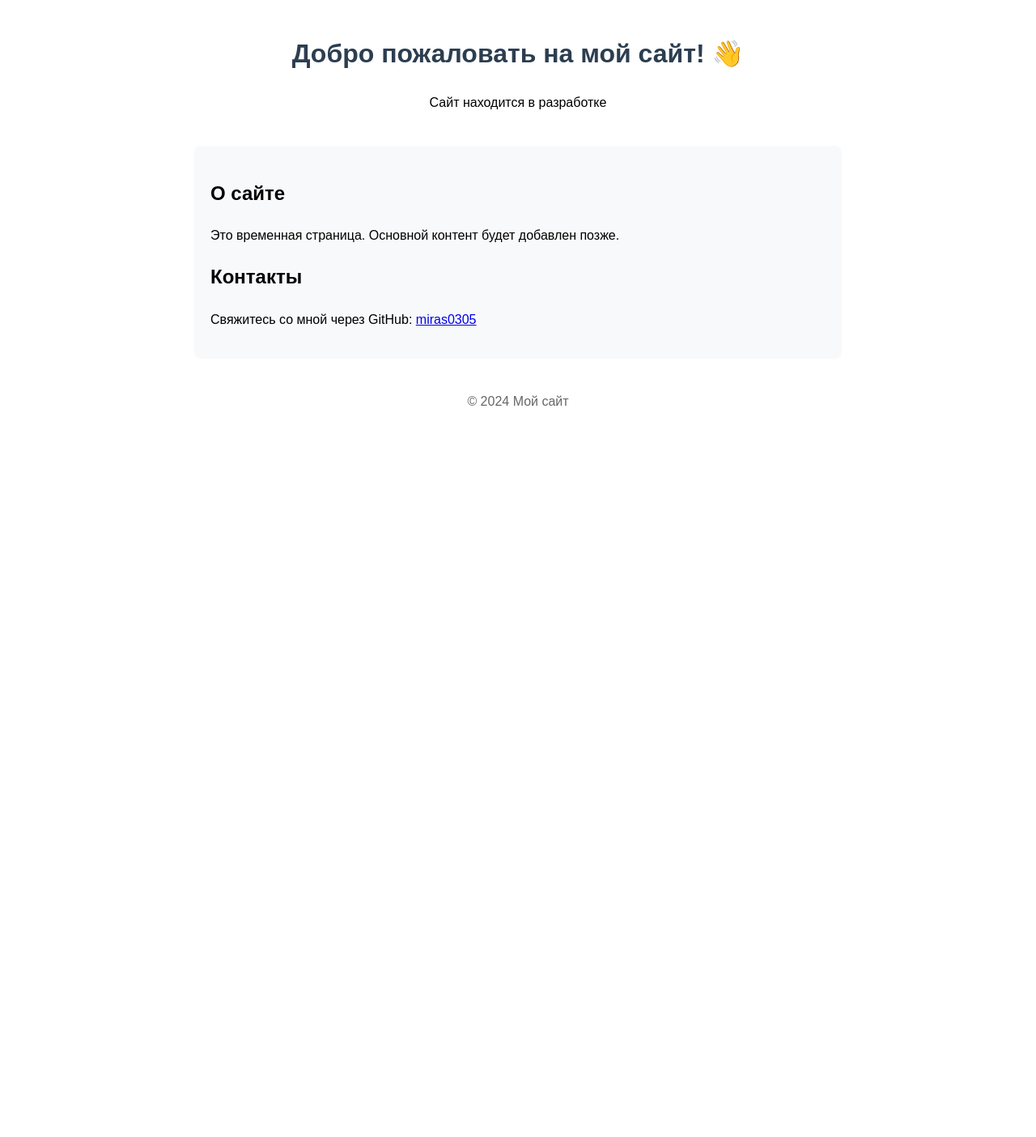
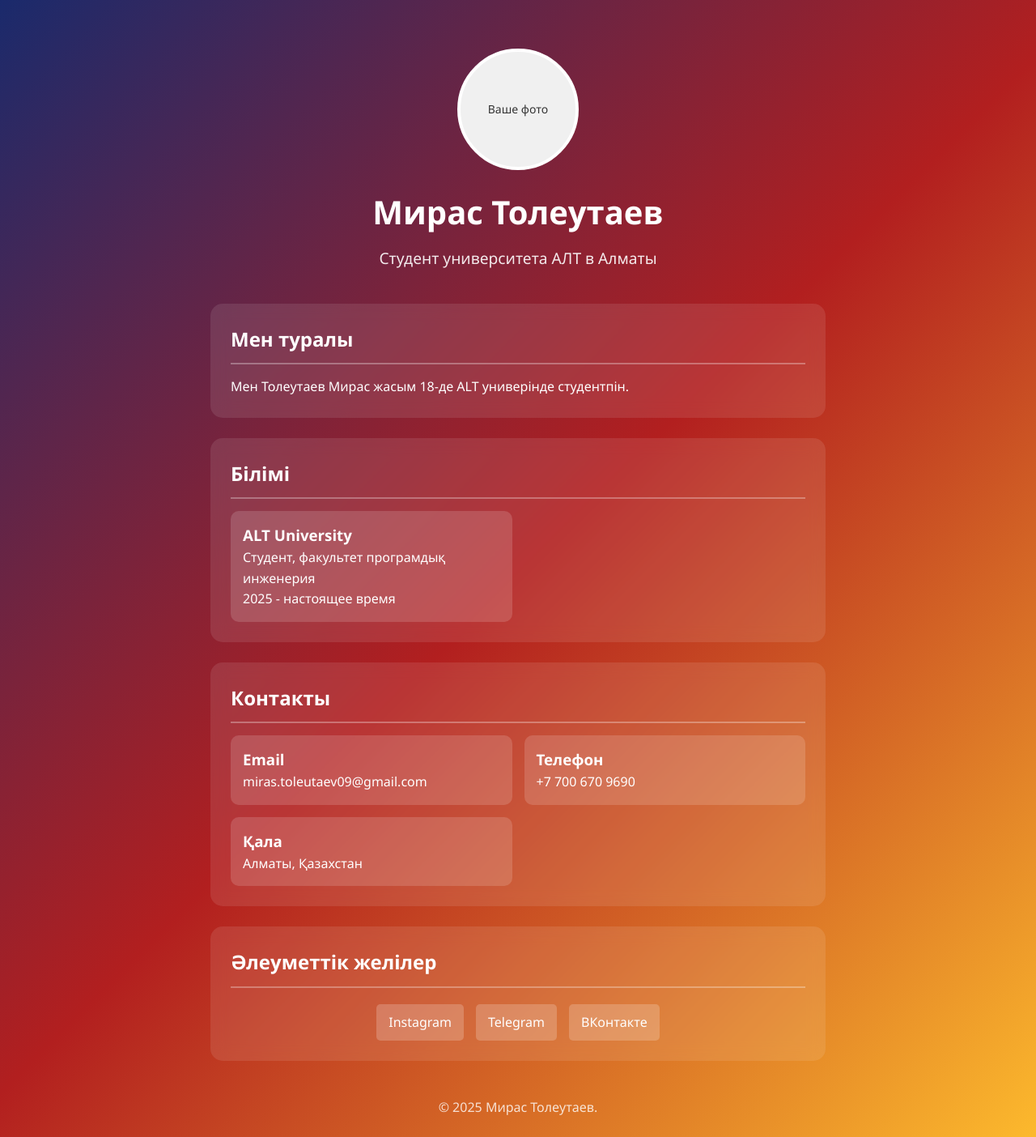
Before and after one commit to Miras0305/site, a plain HTML site: page index.html in a window 1280 px wide. Shown: the top 1404 px of the page at 81% size. Before the commit the page ends 800 px from the top, so only its background shows below. Drawn offline with Linux system fonts and the light colour scheme.

Commit message:
Update index.html

```diff
--- a/index.html
+++ b/index.html
@@ -3,45 +3,181 @@
 <head>
     <meta charset="UTF-8">
     <meta name="viewport" content="width=device-width, initial-scale=1.0">
-    <title>Мой сайт</title>
+    <title>Мирас Толеутаев - Студент АЛТ</title>
     <style>
+        * {
+            margin: 0;
+            padding: 0;
+            box-sizing: border-box;
+            font-family: 'Segoe UI', Tahoma, Geneva, Verdana, sans-serif;
+        }
+
         body {
-            font-family: Arial, sans-serif;
+            background: linear-gradient(135deg, #1a2a6c, #b21f1f, #fdbb2d);
+            color: white;
+            line-height: 1.6;
+        }
+
+        .container {
             max-width: 800px;
             margin: 0 auto;
             padding: 20px;
-            line-height: 1.6;
         }
+
         header {
             text-align: center;
-            margin-bottom: 40px;
+            padding: 40px 0;
         }
+
+        .profile-img {
+            width: 150px;
+            height: 150px;
+            border-radius: 50%;
+            object-fit: cover;
+            border: 4px solid white;
+            margin-bottom: 20px;
+            background-color: #f0f0f0;
+            display: flex;
+            align-items: center;
+            justify-content: center;
+            color: #333;
+            font-size: 14px;
+            margin: 0 auto 20px;
+        }
+
         h1 {
-            color: #2c3e50;
+            font-size: 2.5rem;
+            margin-bottom: 10px;
         }
-        .content {
-            background: #f8f9fa;
+
+        .subtitle {
+            font-size: 1.2rem;
+            opacity: 0.9;
+        }
+
+        section {
+            background: rgba(255, 255, 255, 0.1);
+            border-radius: 15px;
+            padding: 25px;
+            margin-bottom: 25px;
+            backdrop-filter: blur(10px);
+        }
+
+        h2 {
+            border-bottom: 2px solid rgba(255, 255, 255, 0.3);
+            padding-bottom: 10px;
+            margin-bottom: 15px;
+        }
+
+        .info-grid {
+            display: grid;
+            grid-template-columns: repeat(auto-fill, minmax(250px, 1fr));
+            gap: 15px;
+        }
+
+        .info-item {
+            background: rgba(255, 255, 255, 0.15);
+            padding: 15px;
+            border-radius: 10px;
+        }
+
+        footer {
+            text-align: center;
             padding: 20px;
-            border-radius: 8px;
+            margin-top: 20px;
+            opacity: 0.8;
+        }
+
+        .social-links {
+            display: flex;
+            justify-content: center;
+            gap: 15px;
+            margin-top: 20px;
+        }
+
+        .social-links a {
+            color: white;
+            text-decoration: none;
+            padding: 10px 15px;
+            background: rgba(255, 255, 255, 0.2);
+            border-radius: 5px;
+            transition: all 0.3s ease;
+        }
+
+        .social-links a:hover {
+            background: rgba(255, 255, 255, 0.3);
+            transform: translateY(-3px);
+        }
+
+        @media (max-width: 600px) {
+            .container {
+                padding: 10px;
+            }
+
+            h1 {
+                font-size: 2rem;
+            }
+
+            section {
+                padding: 15px;
+            }
         }
     </style>
 </head>
 <body>
-    <header>
-        <h1>Добро пожаловать на мой сайт! 👋</h1>
-        <p>Сайт находится в разработке</p>
-    </header>
+    <div class="container">
+        <header>
+            <div class="profile-img">Ваше фото</div>
+            <h1>Мирас Толеутаев</h1>
+            <p class="subtitle">Студент университета АЛТ в Алматы</p>
+        </header>
 
-    <div class="content">
-        <h2>О сайте</h2>
-        <p>Это временная страница. Основной контент будет добавлен позже.</p>
+        <section>
+            <h2>Мен туралы</h2>
+            <p>Мен Толеутаев Мирас жасым 18-де ALT универінде студентпін.</p>
+        </section>
 
-        <h2>Контакты</h2>
-        <p>Свяжитесь со мной через GitHub: <a href="https://github.com/miras0305">miras0305</a></p>
+        <section>
+            <h2>Білімі</h2>
+            <div class="info-grid">
+                <div class="info-item">
+                    <h3>ALT University</h3>
+                    <p>Студент, факультет програмдық инженерия</p>
+                    <p>2025 - настоящее время</p>
+                </div>
+            </div>
+        </section>
+
+        <section>
+            <h2>Контакты</h2>
+            <div class="info-grid">
+                <div class="info-item">
+                    <h3>Email</h3>
+                    <p>miras.toleutaev09@gmail.com</p>
+                </div>
+                <div class="info-item">
+                    <h3>Телефон</h3>
+                    <p>+7 700 670 9690</p>
+                </div>
+                <div class="info-item">
+                    <h3>Қала</h3>
+                    <p>Алматы, Қазахстан</p>
+                </div>
+            </div>
+        </section>
+
+        <section>
+            <h2>Әлеуметтік желілер</h2>
+            <div class="social-links">
+                <a href="https://www.instagram.com/mirzzz_07/?next=%2F">Instagram</a>
+                <a href="https://t.me/mirzzz_07">Telegram</a>
+                <a href="#">ВКонтакте</a>
+            </div>
+        </section>
+
+        <footer>
+            <p>&copy; 2025 Мирас Толеутаев.</p>
+        </footer>
     </div>
-
-    <footer style="margin-top: 40px; text-align: center; color: #666;">
-        <p>© 2024 Мой сайт</p>
-    </footer>
 </body>
 </html>
```
